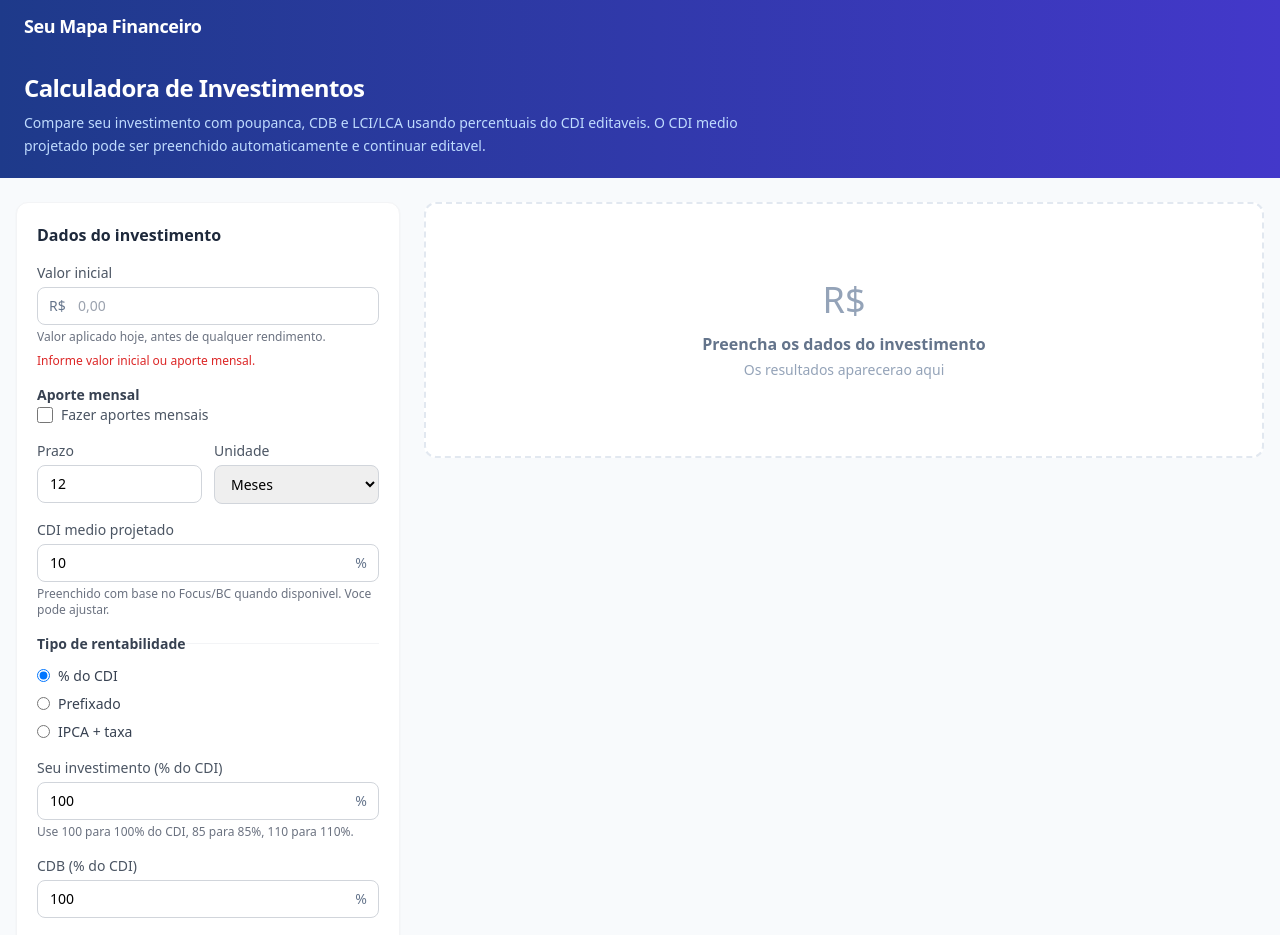
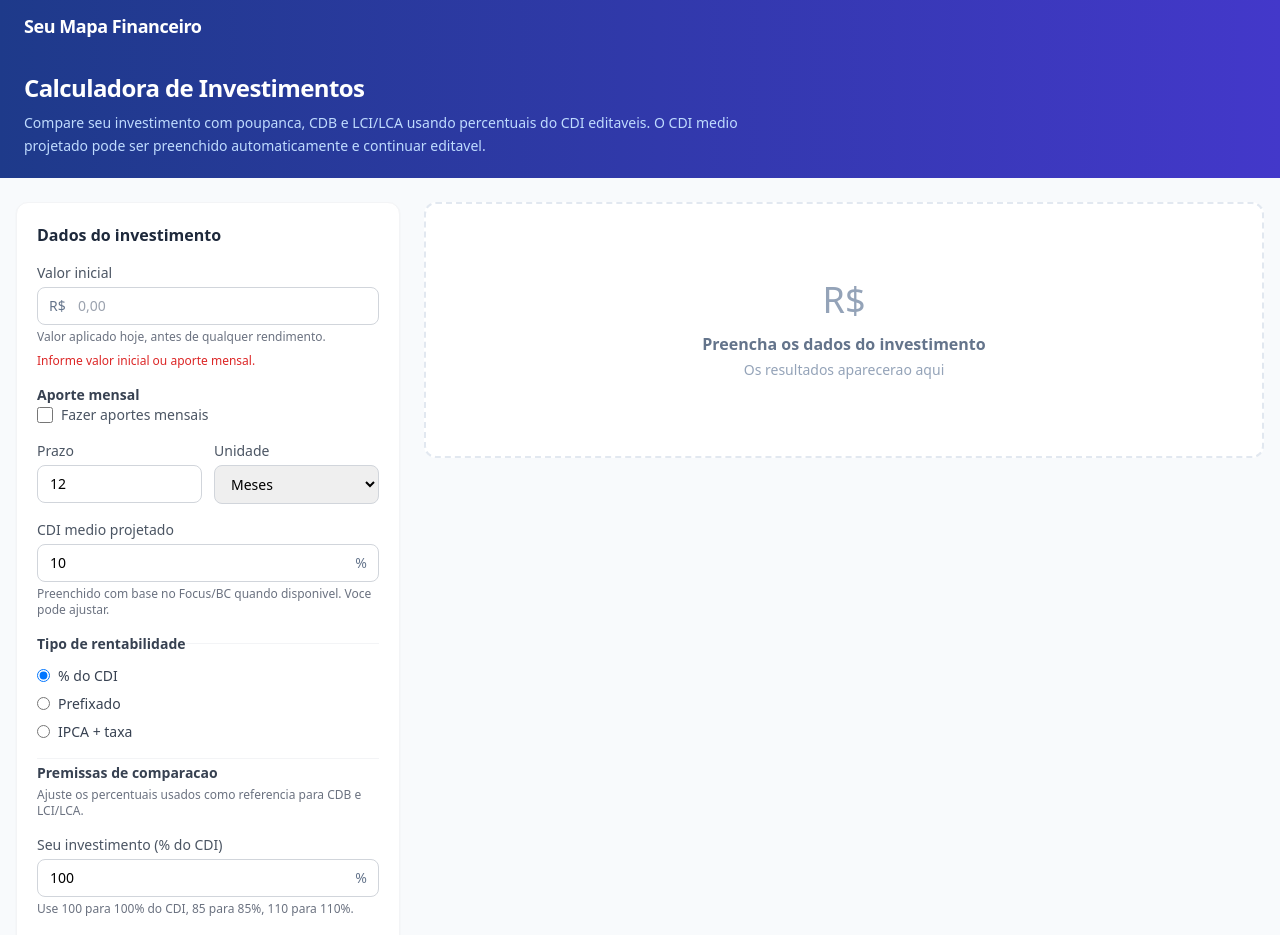
Before and after one commit to caiogurgelguerra-byte/calculadora-aposentadoria, a React (Vite) app: page /investimentos in a window 1280 px wide. Shown: the top 935 px of the page. Built offline with nearby package versions, Linux system fonts and the light colour scheme; no server answers.

Commit message:
refactor(investimentos): clarify comparison benchmark copy

```diff
--- a/src/calculators/investimentos/InputForm.tsx
+++ b/src/calculators/investimentos/InputForm.tsx
@@ -218,6 +218,13 @@ export default function InputForm({ value, errors, onChange, onCdiManualChange }
 
       {value.rateType === 'cdi_percent' ? (
         <>
+          <div className="pt-1 border-t border-gray-100">
+            <p className="text-sm font-semibold text-gray-700">Premissas de comparacao</p>
+            <p className="text-xs text-gray-500 mt-1">
+              Ajuste os percentuais usados como referencia para CDB e LCI/LCA.
+            </p>
+          </div>
+
           <label className="flex flex-col gap-1">
             <span className="text-sm font-medium text-gray-600">Seu investimento (% do CDI)</span>
             <div className="relative">
```
Also changed, not shown: 1 other file (tests, documents, lock files or other folders).
